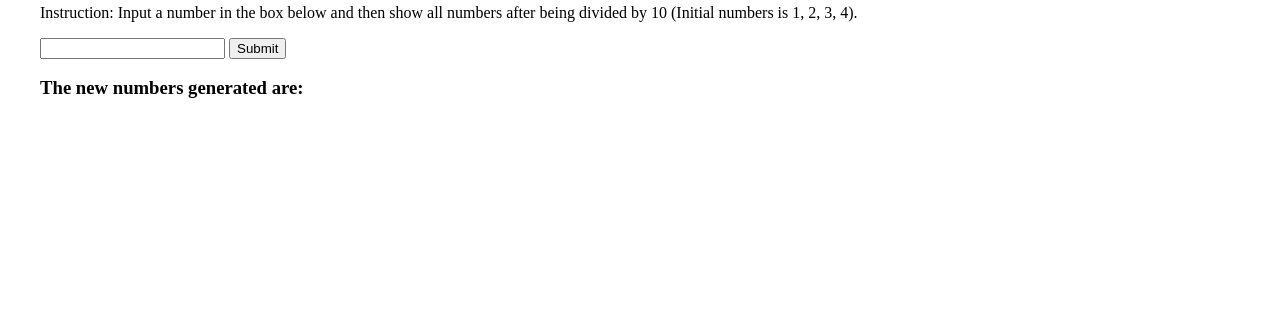
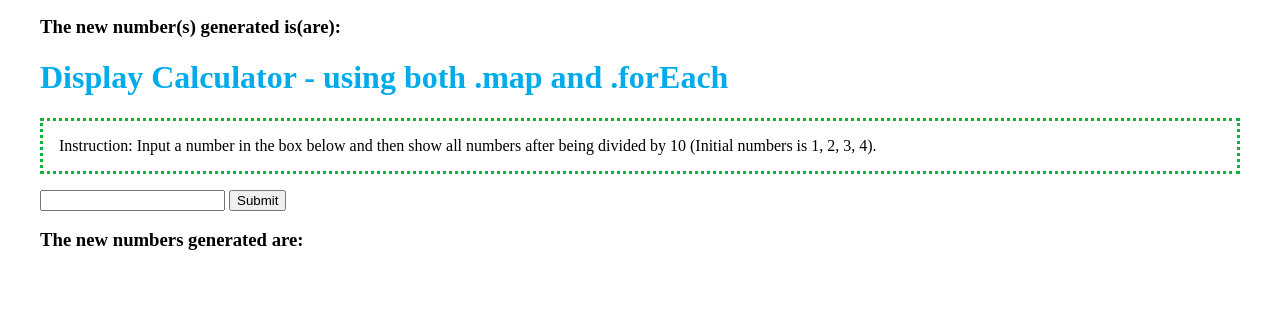
Before and after one commit to github-tommy/class01-assignment2, a plain HTML site: page index.html in a window 1280 px wide. Shown: the part 661-971 px from the top of the page. Before the commit the page ends 819 px from the top, so only its background shows below. Drawn offline with nearby package versions, Linux system fonts and the light colour scheme.

Commit message:
added styles

```diff
--- a/style.css
+++ b/style.css
@@ -3,5 +3,11 @@
 }
 
 h1 {
-    color:blue;
+    color:#00abeb;
 }
+
+.instruction {
+    border: dotted #0bb634;
+    color:black;
+    padding: 1rem;
+}
```
